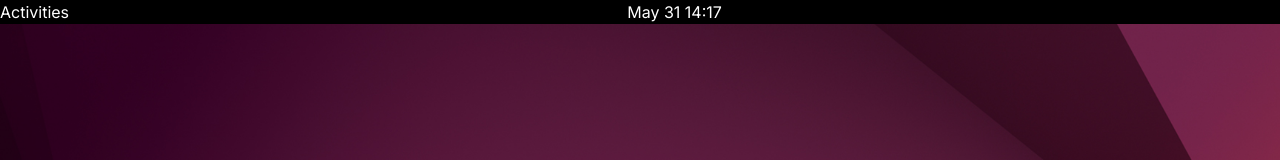
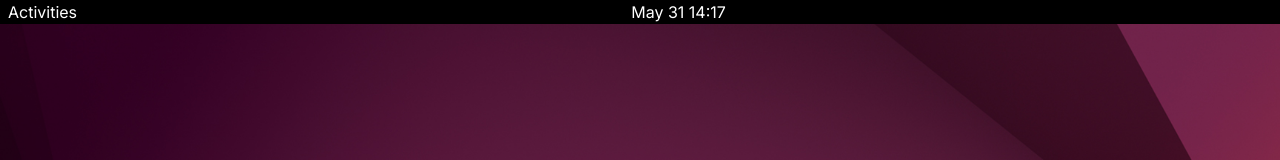
Before and after one commit to SantoshPattnaik/experienceos, a Next.js app: page /linux in a window 1280 px wide. Shown: the top 160 px of the page. Built offline with nearby package versions, Linux system fonts and the light colour scheme.

Commit message:
shifted slightly to right

```diff
--- a/src/app/linux/components/Menubar.tsx
+++ b/src/app/linux/components/Menubar.tsx
@@ -6,7 +6,7 @@ function Menubar() {
 		<div className="w-full bg-black">
 			<nav>
 				<ul className="text-white flex justify-between">
-          <li className="hover:cursor-pointer">Activities</li>
+					<li className="hover:cursor-pointer pl-2">Activities</li>
 					<li className="hover:cursor-pointer">
 						<LinTime />
 					</li>
```
Lines whose indentation alone changed are shown as unchanged.
